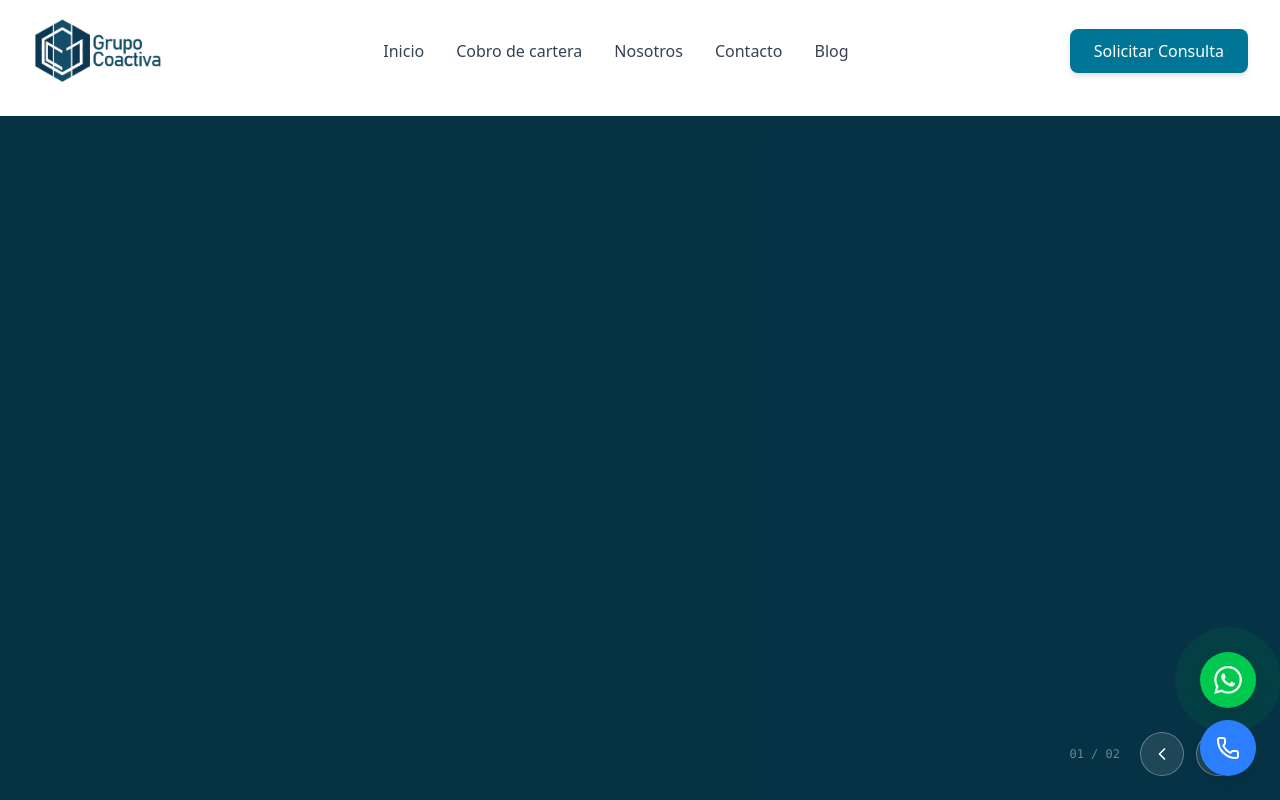
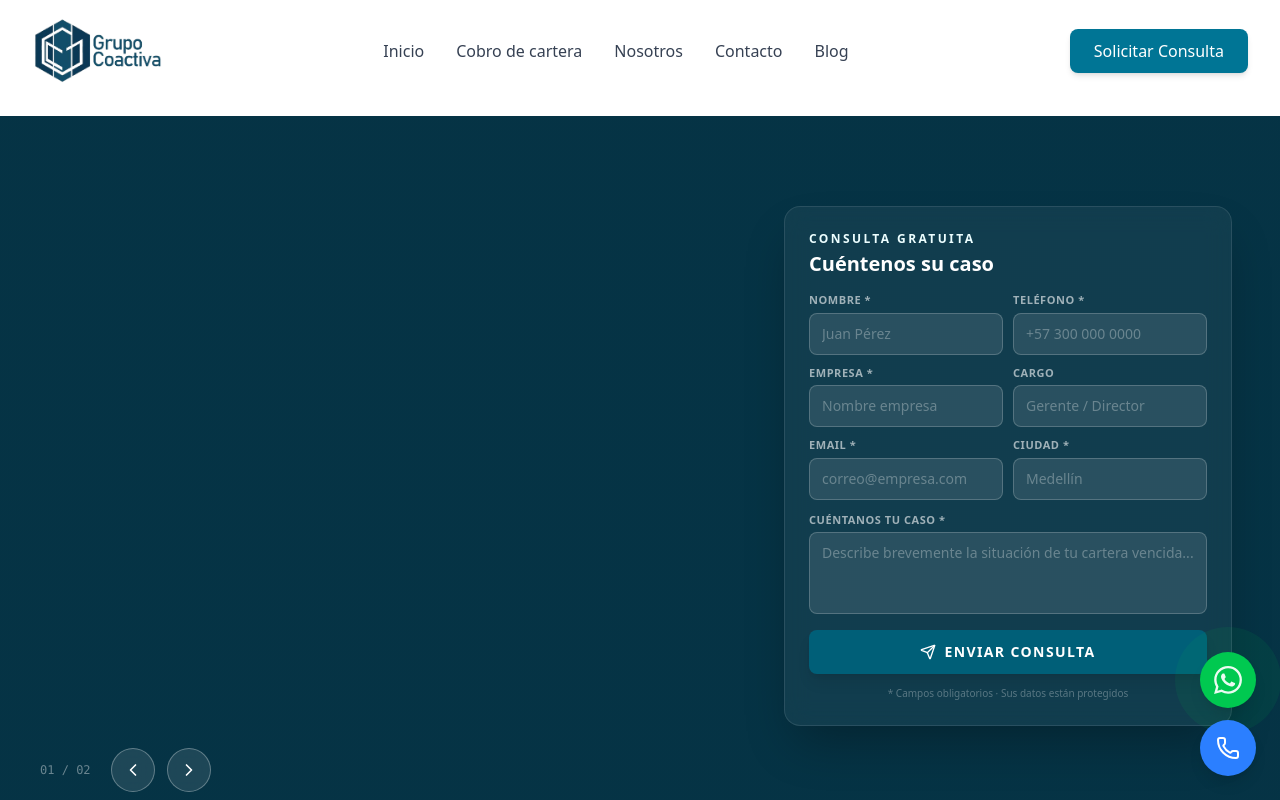
Before and after one commit to CardonaAndres/GrupoCOActivaSAS, a Next.js app: page / in a window 1280 px wide. Shown: the top 800 px of the page. Built offline with nearby package versions, Linux system fonts and the light colour scheme.

Commit message:
feat: añadir formulario de contacto en el componente HeroCarousel

```diff
--- a/src/components/main/hero/HeroCarousel.tsx
+++ b/src/components/main/hero/HeroCarousel.tsx
@@ -2,9 +2,11 @@
 
 import Link from 'next/link';
 import Image from 'next/image';
+import { HeroContactForm } from './HeroContactForm';
 import { HeroSlide } from '@/interfaces/hero.interfaces';
 import { useEffect, useRef, useState, useCallback } from 'react';
 import { ChevronLeft, ChevronRight, CalendarCheck } from 'lucide-react';
+
 
 interface HeroCarouselProps {
   slides: HeroSlide[];
@@ -46,7 +48,7 @@ export const HeroCarousel = ({ slides, interval = 6000 }: HeroCarouselProps) =>
   const slide = slides[current];
 
   return (
-    <div className="relative w-full h-145 sm:h-160 lg:h-175 overflow-hidden bg-cyan-950">
+    <div className="relative w-full min-h-160 lg:h-175 overflow-hidden bg-cyan-950">
 
       {/* ── Background image ── */}
       <div
@@ -75,14 +77,17 @@ export const HeroCarousel = ({ slides, interval = 6000 }: HeroCarouselProps) =>
       </div>
 
       {/* ── Gradient overlay ── */}
-      <div className="absolute inset-0 bg-linear-to-r from-cyan-950/95 via-cyan-950/70 to-cyan-950/10" />
-      {/* Overlay mobile más fuerte */}
-      <div className="absolute inset-0 bg-cyan-950/50 sm:hidden" />
+      {/* Cubre más hacia la derecha para oscurecer el fondo del formulario */}
+      <div className="absolute inset-0 bg-linear-to-r from-cyan-950/95 via-cyan-950/75 to-cyan-950/85" />
+      <div className="absolute inset-0 bg-cyan-950/60 sm:hidden" />
 
-      {/* ── Slide content ── */}
+      {/* ── Main layout: contenido + formulario ── */}
       <div className="relative z-10 h-full container mx-auto px-6 sm:px-8 lg:px-12 flex items-center">
+        <div className="w-full grid grid-cols-1 lg:grid-cols-2 gap-8 xl:gap-16 py-12 lg:py-0">
+
+          {/* ── Columna izquierda: copy del slide ── */}
           <div
-          className={`max-w-xl transition-all duration-500 ${
+            className={`flex flex-col justify-center transition-all duration-500 ${
               isAnimating
                 ? direction === 'next'
                   ? '-translate-x-8 opacity-0'
@@ -95,15 +100,15 @@ export const HeroCarousel = ({ slides, interval = 6000 }: HeroCarouselProps) =>
               {slide.eyebrow}
             </p>
 
-          {/* Headline — todo blanco, el peso tipográfico hace la jerarquía */}
-          <h1 className="text-4xl sm:text-5xl lg:text-6xl font-extrabold text-white leading-tight mb-2">
+            {/* Headline */}
+            <h1 className="text-4xl sm:text-5xl lg:text-5xl xl:text-6xl font-extrabold text-white leading-tight mb-2">
               {slide.title}
             </h1>
-          <h1 className="text-4xl sm:text-5xl lg:text-6xl font-extrabold text-white leading-tight mb-6">
+            <h1 className="text-4xl sm:text-5xl lg:text-5xl xl:text-6xl font-extrabold text-white leading-tight mb-6">
               {slide.titleHighlight}
             </h1>
 
-          {/* Accent bar — cyan-800 como único acento de color */}
+            {/* Accent bar */}
             <div className="w-16 h-1 bg-cyan-800 rounded mb-6" />
 
             {/* Description */}
@@ -111,7 +116,8 @@ export const HeroCarousel = ({ slides, interval = 6000 }: HeroCarouselProps) =>
               {slide.description}
             </p>
 
-          {/* CTA — cyan-800 de fondo, texto blanco */}
+            {/* CTA */}
+            <div className="flex flex-wrap gap-4">
               <Link
                 href={slide.ctaHref}
                 className="inline-flex items-center gap-3 bg-cyan-800 hover:bg-cyan-700 text-white font-bold px-8 py-4 rounded-full transition-all duration-200 shadow-xl hover:shadow-cyan-800/40 hover:-translate-y-0.5 text-sm sm:text-base uppercase tracking-widest"
@@ -122,8 +128,18 @@ export const HeroCarousel = ({ slides, interval = 6000 }: HeroCarouselProps) =>
             </div>
           </div>
 
+          {/* ── Columna derecha: formulario ── */}
+          <div className="flex items-center justify-center lg:justify-end">
+            <div className="w-full max-w-md bg-white/5 backdrop-blur-md border border-white/10 rounded-2xl p-6 shadow-2xl shadow-black/30">
+              <HeroContactForm />
+            </div>
+          </div>
+
+        </div>
+      </div>
+
       {/* ── Navigation arrows ── */}
-      <div className="absolute bottom-10 right-6 sm:right-10 z-20 flex items-center gap-3">
+      <div className="hidden md:absolute bottom-6 left-6 sm:left-10 z-20 md:flex items-center gap-3">
         <span className="text-white/40 text-xs font-mono tabular-nums mr-2 hidden sm:inline">
           {String(current + 1).padStart(2, '0')} / {String(slides.length).padStart(2, '0')}
         </span>
@@ -144,7 +160,7 @@ export const HeroCarousel = ({ slides, interval = 6000 }: HeroCarouselProps) =>
         </button>
       </div>
 
-      {/* ── Progress bar — cyan-800 ── */}
+      {/* ── Progress bar ── */}
       <div className="absolute bottom-0 left-0 right-0 h-0.5 bg-white/10 z-20">
         <div
           key={current}
--- /dev/null
+++ b/src/components/main/hero/HeroContactForm.tsx
@@ -0,0 +1,263 @@
+'use client';
+
+import { FormEvent, useState } from 'react';
+import { Loader2, CheckCircle, XCircle, Send } from 'lucide-react';
+
+type FormData = {
+  nombre: string;
+  telefono: string;
+  empresa: string;
+  cargo: string;
+  email: string;
+  ciudad: string;
+  caso: string;
+};
+
+type Status = 'idle' | 'success' | 'error';
+
+export const HeroContactForm = () => {
+  const [formData, setFormData] = useState<FormData>({
+    nombre: '',
+    telefono: '',
+    empresa: '',
+    cargo: '',
+    email: '',
+    ciudad: '',
+    caso: '',
+  });
+  const [loading, setLoading] = useState(false);
+  const [status, setStatus] = useState<Status>('idle');
+  const [errorMessage, setErrorMessage] = useState('');
+
+  const handleChange = (
+    e: React.ChangeEvent<HTMLInputElement | HTMLTextAreaElement>
+  ) => {
+    setFormData({ ...formData, [e.target.name]: e.target.value });
+  };
+
+  const handleSubmit = async (e: FormEvent<HTMLFormElement>) => {
+    e.preventDefault();
+    setLoading(true);
+    setStatus('idle');
+    setErrorMessage('');
+
+    try {
+      const message = [
+        `Cargo: ${formData.cargo || 'No proporcionado'}`,
+        `Ciudad: ${formData.ciudad || 'No proporcionada'}`,
+        ``,
+        `Caso:`,
+        formData.caso,
+      ].join('\n');
+
+      const response = await fetch('/api/contact', {
+        method: 'POST',
+        headers: { 'Content-Type': 'application/json' },
+        body: JSON.stringify({
+          name: formData.nombre,
+          email: formData.email,
+          phone: formData.telefono,
+          company: formData.empresa,
+          message,
+        }),
+      });
+
+      const data = await response.json();
+
+      if (!response.ok) throw new Error(data.error || 'Error al enviar');
+
+      setStatus('success');
+      setFormData({
+        nombre: '',
+        telefono: '',
+        empresa: '',
+        cargo: '',
+        email: '',
+        ciudad: '',
+        caso: '',
+      });
+
+      setTimeout(() => setStatus('idle'), 6000);
+    } catch (error: any) {
+      setStatus('error');
+      setErrorMessage(
+        error.message || 'Hubo un error. Por favor intenta nuevamente.'
+      );
+    } finally {
+      setLoading(false);
+    }
+  };
+
+  if (status === 'success') {
+    return (
+      <div className="flex flex-col items-center justify-center h-full py-10 text-center gap-4 animate-in fade-in duration-500">
+        <div className="w-16 h-16 rounded-full bg-green-500/20 flex items-center justify-center">
+          <CheckCircle className="w-8 h-8 text-green-400" />
+        </div>
+        <h3 className="text-white font-bold text-xl">¡Mensaje enviado!</h3>
+        <p className="text-white/70 text-sm max-w-xs">
+          Uno de nuestros asesores se pondrá en contacto contigo muy pronto.
+        </p>
+      </div>
+    );
+  }
+
+  return (
+    <form onSubmit={handleSubmit} className="flex flex-col gap-3 w-full">
+      {/* Header del formulario */}
+      <div className="mb-1">
+        <p className="text-xs font-bold uppercase tracking-[0.2em] text-cyan-50 mb-1">
+          Consulta gratuita
+        </p>
+        <h2 className="text-white font-bold text-xl leading-tight">
+          Cuéntenos su caso
+        </h2>
+      </div>
+
+      {/* Error */}
+      {status === 'error' && (
+        <div className="flex items-start gap-2 bg-red-500/10 border border-red-500/30 rounded-lg p-3">
+          <XCircle className="w-4 h-4 text-red-400 shrink-0 mt-0.5" />
+          <p className="text-red-300 text-xs">{errorMessage}</p>
+        </div>
+      )}
+
+      {/* Grid 2 columnas */}
+      <div className="grid grid-cols-2 gap-2.5">
+        <Field
+          label="Nombre *"
+          name="nombre"
+          value={formData.nombre}
+          onChange={handleChange}
+          placeholder="Juan Pérez"
+          required
+          disabled={loading}
+        />
+        <Field
+          label="Teléfono *"
+          name="telefono"
+          type="tel"
+          value={formData.telefono}
+          onChange={handleChange}
+          placeholder="+57 300 000 0000"
+          required
+          disabled={loading}
+        />
+        <Field
+          label="Empresa *"
+          name="empresa"
+          value={formData.empresa}
+          onChange={handleChange}
+          placeholder="Nombre empresa"
+          required
+          disabled={loading}
+        />
+        <Field
+          label="Cargo"
+          name="cargo"
+          value={formData.cargo}
+          onChange={handleChange}
+          placeholder="Gerente / Director"
+          disabled={loading}
+        />
+        <Field
+          label="Email *"
+          name="email"
+          type="email"
+          value={formData.email}
+          onChange={handleChange}
+          placeholder="correo@empresa.com"
+          required
+          disabled={loading}
+        />
+        <Field
+          label="Ciudad *"
+          name="ciudad"
+          value={formData.ciudad}
+          onChange={handleChange}
+          placeholder="Medellín"
+          required
+          disabled={loading}
+        />
+      </div>
+
+      {/* Textarea ocupa todo el ancho */}
+      <div className="flex flex-col gap-1">
+        <label className="text-white/60 text-[11px] font-semibold uppercase tracking-wider">
+          Cuéntanos tu caso *
+        </label>
+        <textarea
+          name="caso"
+          value={formData.caso}
+          onChange={handleChange}
+          required
+          disabled={loading}
+          rows={3}
+          placeholder="Describe brevemente la situación de tu cartera vencida..."
+          className="w-full bg-white/10 border border-white/20 rounded-lg px-3 py-2.5 text-white text-sm placeholder:text-white/30 focus:outline-none focus:border-cyan-400 focus:bg-white/15 transition resize-none disabled:opacity-50"
+        />
+      </div>
+
+      <button
+        type="submit"
+        disabled={loading}
+        className="w-full flex items-center justify-center gap-2 bg-cyan-800 hover:bg-cyan-700 disabled:bg-cyan-950 disabled:cursor-not-allowed text-white font-bold py-3 rounded-lg transition-all duration-200 shadow-lg hover:shadow-cyan-500/30 text-sm uppercase tracking-widest mt-1"
+      >
+        {loading ? (
+          <>
+            <Loader2 className="w-4 h-4 animate-spin" />
+            Enviando...
+          </>
+        ) : (
+          <>
+            <Send className="w-4 h-4" />
+            Enviar consulta
+          </>
+        )}
+      </button>
+
+      <p className="text-white/30 text-[10px] text-center">
+        * Campos obligatorios · Sus datos están protegidos
+      </p>
+    </form>
+  );
+};
+
+/* ── Campo reutilizable ── */
+interface FieldProps {
+  label: string;
+  name: string;
+  value: string;
+  onChange: (e: React.ChangeEvent<HTMLInputElement>) => void;
+  placeholder?: string;
+  type?: string;
+  required?: boolean;
+  disabled?: boolean;
+}
+
+const Field = ({
+  label,
+  name,
+  value,
+  onChange,
+  placeholder,
+  type = 'text',
+  required,
+  disabled,
+}: FieldProps) => (
+  <div className="flex flex-col gap-1">
+    <label className="text-white/60 text-[11px] font-semibold uppercase tracking-wider">
+      {label}
+    </label>
+    <input
+      type={type}
+      name={name}
+      value={value}
+      onChange={onChange}
+      placeholder={placeholder}
+      required={required}
+      disabled={disabled}
+      className="w-full bg-white/10 border border-white/20 rounded-lg px-3 py-2.5 text-white text-sm placeholder:text-white/30 focus:outline-none focus:border-cyan-400 focus:bg-white/15 transition disabled:opacity-50"
+    />
+  </div>
+);
```
Lines whose indentation alone changed are shown as unchanged.
